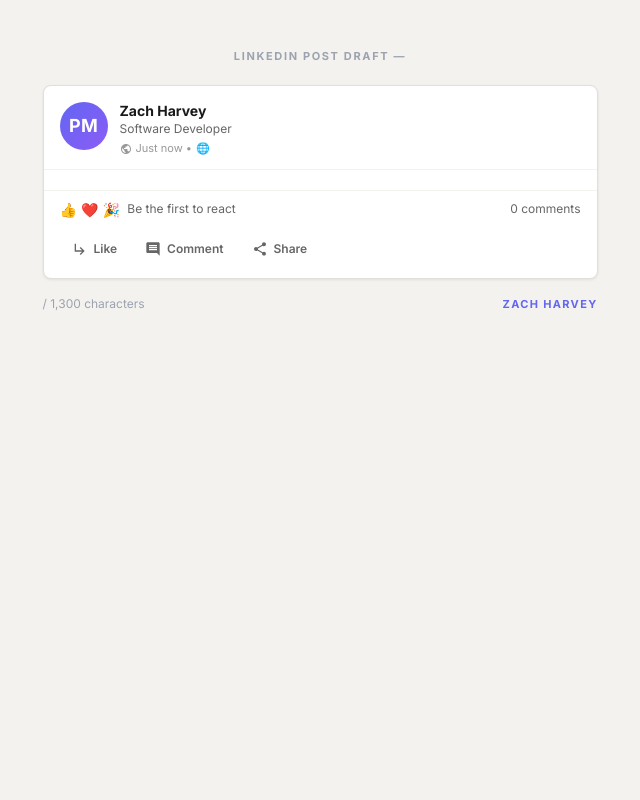
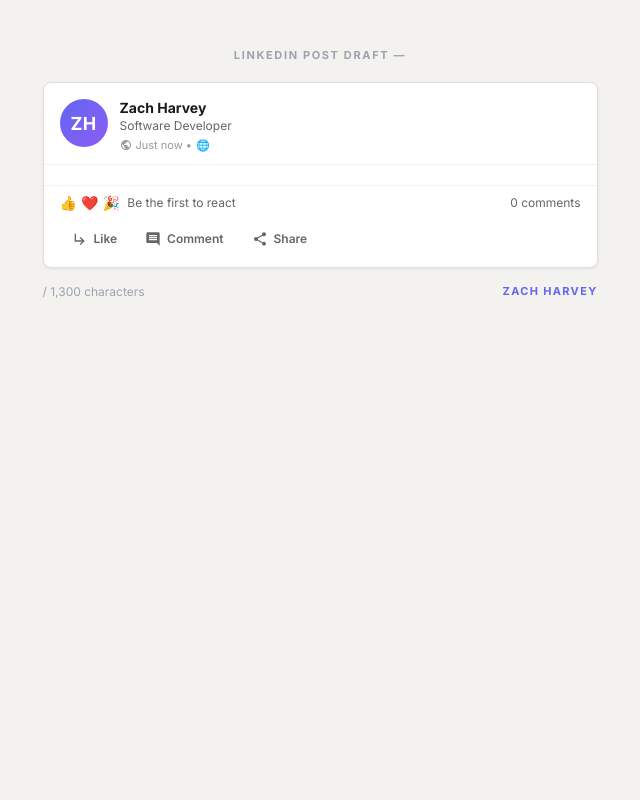
Before and after one commit to zmharvey/Instant-Case-Study, a Python web app: template instant_case_study/templates/linkedin_post.html.j2 in a window 1280 px wide. Shown: the whole page, without its empty margins (320-960 px from the left). Run offline with Jinja, Linux system fonts and the light colour scheme; the template is opened without the code that fills it, so the values that code supplies are empty; some libraries are stand-ins or nearby versions.

Commit message:
Fix PDF template bugs and improve font loading reliability
- Fix LinkedIn avatar initials: PM → ZH
- Remove unused Tailwind CDN from both templates (no Tailwind classes used)
- Switch Google Fonts from CSS @import to <link> tag (parallel load, faster)
- Add system font fallbacks for Inter and Merriweather

Co-Authored-By: Claude Sonnet 4.6 <noreply@anthropic.com>

```diff
--- a/instant_case_study/templates/linkedin_post.html.j2
+++ b/instant_case_study/templates/linkedin_post.html.j2
@@ -4,14 +4,14 @@
   <meta charset="UTF-8" />
   <meta name="viewport" content="width=device-width, initial-scale=1.0" />
   <title>{{ repo_name }} — LinkedIn Post</title>
-  <script src="https://cdn.tailwindcss.com"></script>
+  <link rel="preconnect" href="https://fonts.googleapis.com">
+  <link href="https://fonts.googleapis.com/css2?family=Inter:wght@400;500;600;700&display=swap" rel="stylesheet">
   <style>
-    @import url('https://fonts.googleapis.com/css2?family=Inter:wght@400;500;600;700&display=swap');
 
     * { box-sizing: border-box; }
 
     body {
-      font-family: 'Inter', sans-serif;
+      font-family: 'Inter', -apple-system, BlinkMacSystemFont, 'Segoe UI', sans-serif;
       background: #f3f2ef;
       margin: 0;
       padding: 48px 32px;
@@ -204,7 +204,7 @@
   <div class="card">
     <div class="card-header">
       <div class="avatar">
-        <span class="avatar-initials">PM</span>
+        <span class="avatar-initials">ZH</span>
       </div>
       <div class="profile-info">
         <div class="profile-name">Zach Harvey</div>
```
Also changed, not shown: instant_case_study/templates/case_study.html.j2 (+4 -4 lines).
